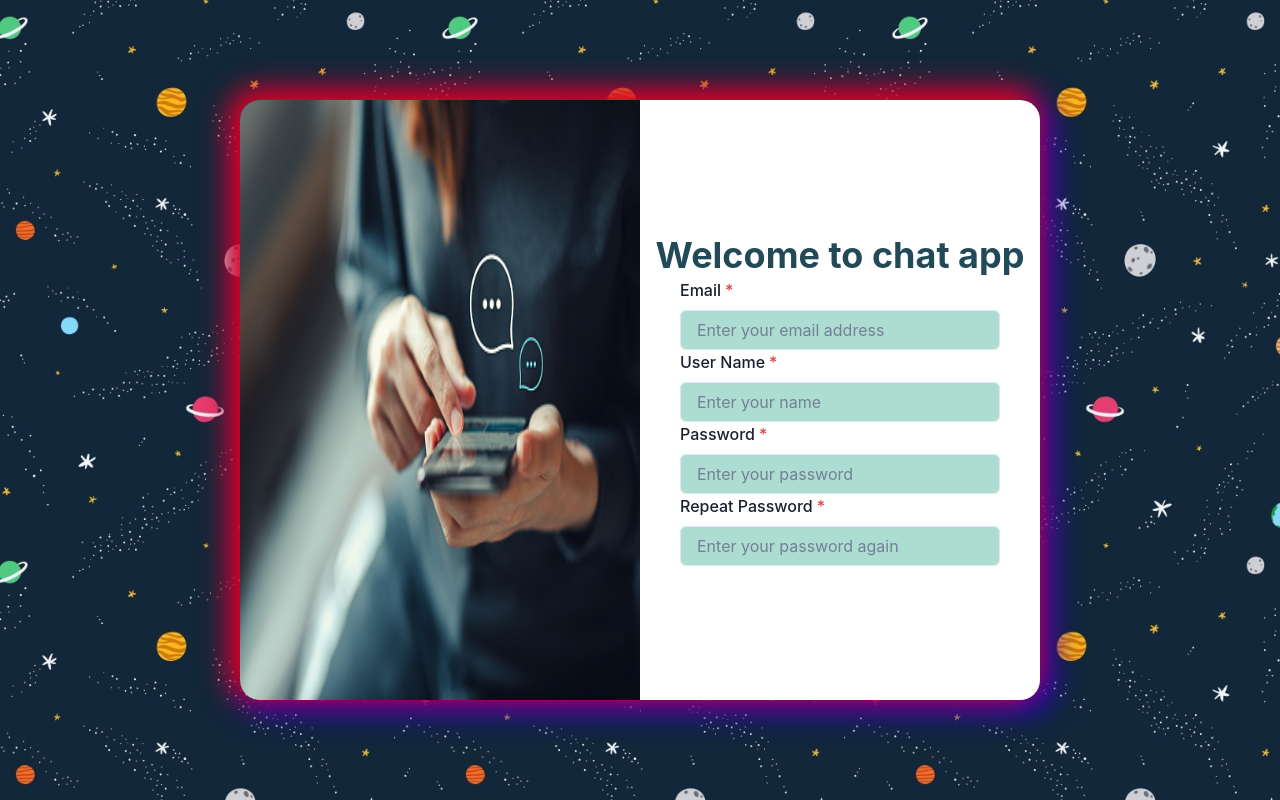
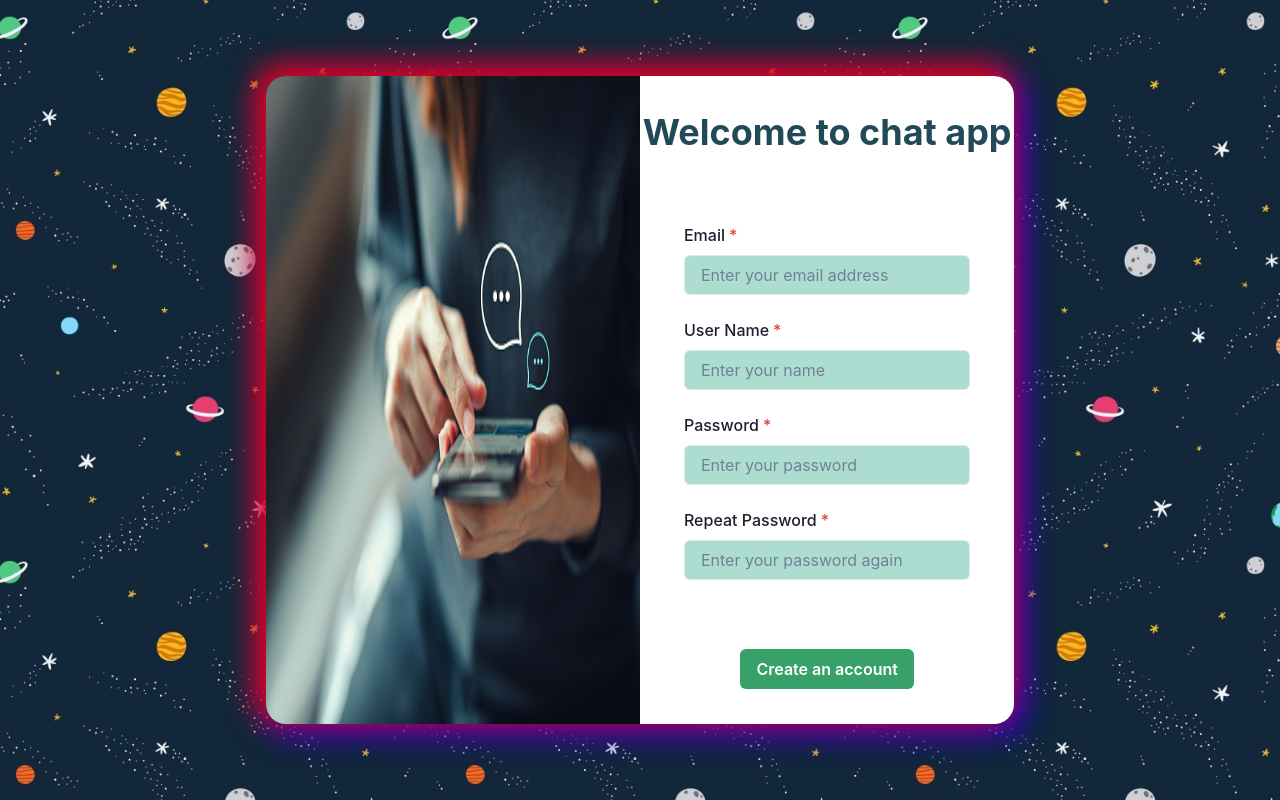
Before and after one commit to moinur-rahman/NetworkNexus_client, a Next.js app in the folder client/: page /registration in a window 1280 px wide. Built offline with nearby package versions, Linux system fonts and the light colour scheme.

Commit message:
Responsie design part 1

```diff
--- a/client/src/components/RegistrationPage/ImageBox.tsx
+++ b/client/src/components/RegistrationPage/ImageBox.tsx
@@ -3,7 +3,7 @@ import { Box } from "@chakra-ui/react";
 
 const ImageBox: React.FC = () => {
   return (
-    <Box width={"50%"} height={"100%"} position={"relative"}>
+    <Box width={"50%"} height={"100%"} position={"relative"} display={{base:"none",md:"inherit"}}>
       <Image src={"/images/chat.jpg"} alt={"chat-image"} layout={"fill"} />
     </Box>
   );
--- a/client/src/components/RegistrationPage/InputBox.tsx
+++ b/client/src/components/RegistrationPage/InputBox.tsx
@@ -14,7 +14,7 @@ const InputBox: React.FC<InputBoxProps> = ({
     inputPlaceHolder
 }) => {
     return (
-        <FormControl width={"80%"} isRequired>
+        <FormControl width={"85%"} isRequired>
             <FormLabel>{labelName}</FormLabel>
             <Input name={inputName} type={inputType} backgroundColor={"#ADDDD0"} placeholder={inputPlaceHolder}/>
         </FormControl>
--- a/client/src/components/RegistrationPage/RegistrationContainer.tsx
+++ b/client/src/components/RegistrationPage/RegistrationContainer.tsx
@@ -6,8 +6,8 @@ const RegistrationContainer: React.FC = () => {
   return (
     <Center width={"90%"} height={"90%"}>
       <Flex
-        width={"800px"}
-        height={"600px"}
+        width={{ base: "100%", md: "65%" }}
+        height={"90%"}
         borderRadius={"20px"}
         overflow={"hidden"}
         boxShadow={"-5px -5px 30px 5px red, 5px 5px 30px 5px blue"}
--- a/client/src/components/RegistrationPage/RegistrationForm.tsx
+++ b/client/src/components/RegistrationPage/RegistrationForm.tsx
@@ -1,11 +1,4 @@
-import {
-  Center,
-  Flex,
-  FormControl,
-  FormLabel,
-  Heading,
-  Input,
-} from "@chakra-ui/react";
+import { Button, Center, Heading } from "@chakra-ui/react";
 import InputBox from "./InputBox";
 
 const RegistrationForm: React.FC = () => {
@@ -15,8 +8,15 @@ const RegistrationForm: React.FC = () => {
       width={"50%"}
       height={"100%"}
       flexDirection={"column"}
+      justifyContent={"space-around"}
     >
       <Heading color={"#224957"}>Welcome to chat app</Heading>
+      <Center
+        flexDirection={"column"}
+        width={"90%"}
+        height={"55%"}
+        justifyContent={"space-between"}
+      >
         <InputBox
           labelName={"Email"}
           inputName={"email"}
@@ -42,6 +42,8 @@ const RegistrationForm: React.FC = () => {
           inputPlaceHolder={"Enter your password again"}
         />
       </Center>
+      <Button colorScheme={"green"}>Create an account</Button>
+    </Center>
   );
 };
 
```
Lines whose indentation alone changed are shown as unchanged.
